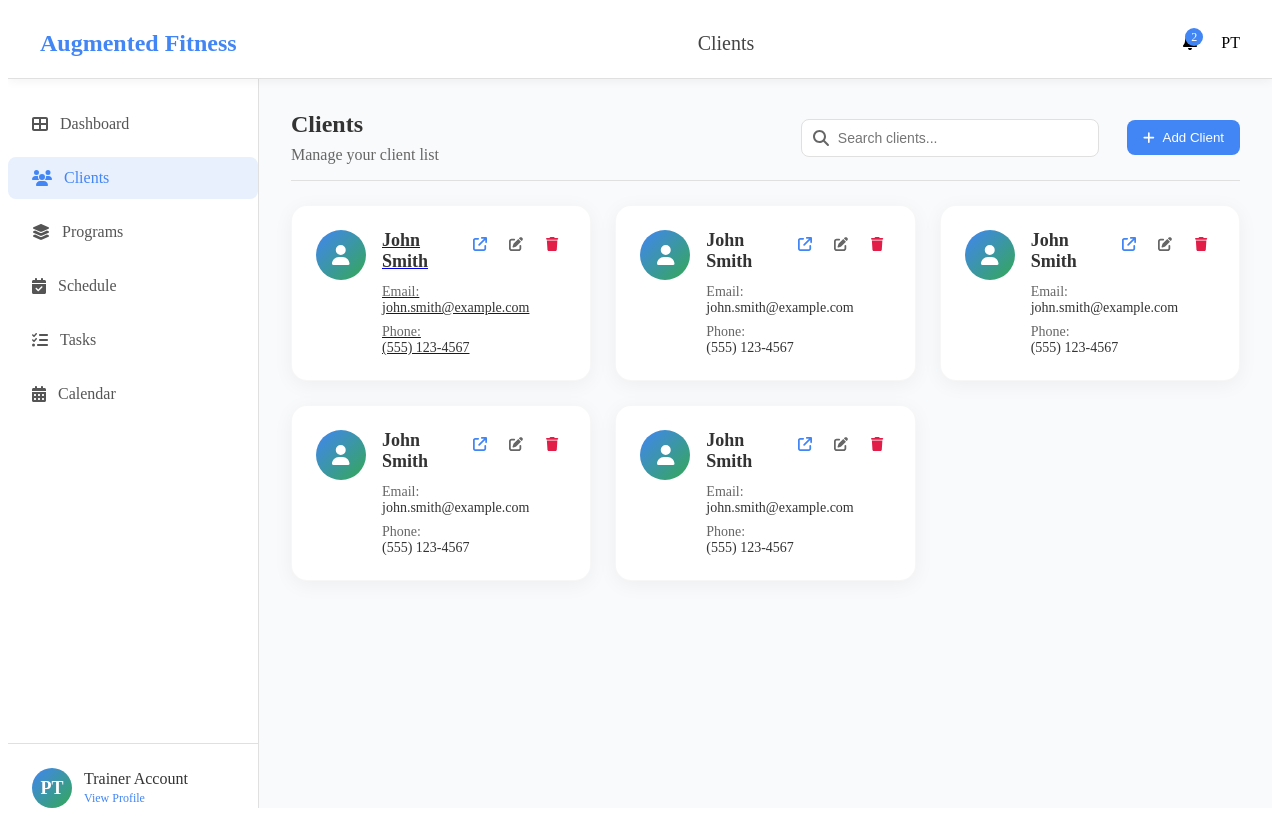
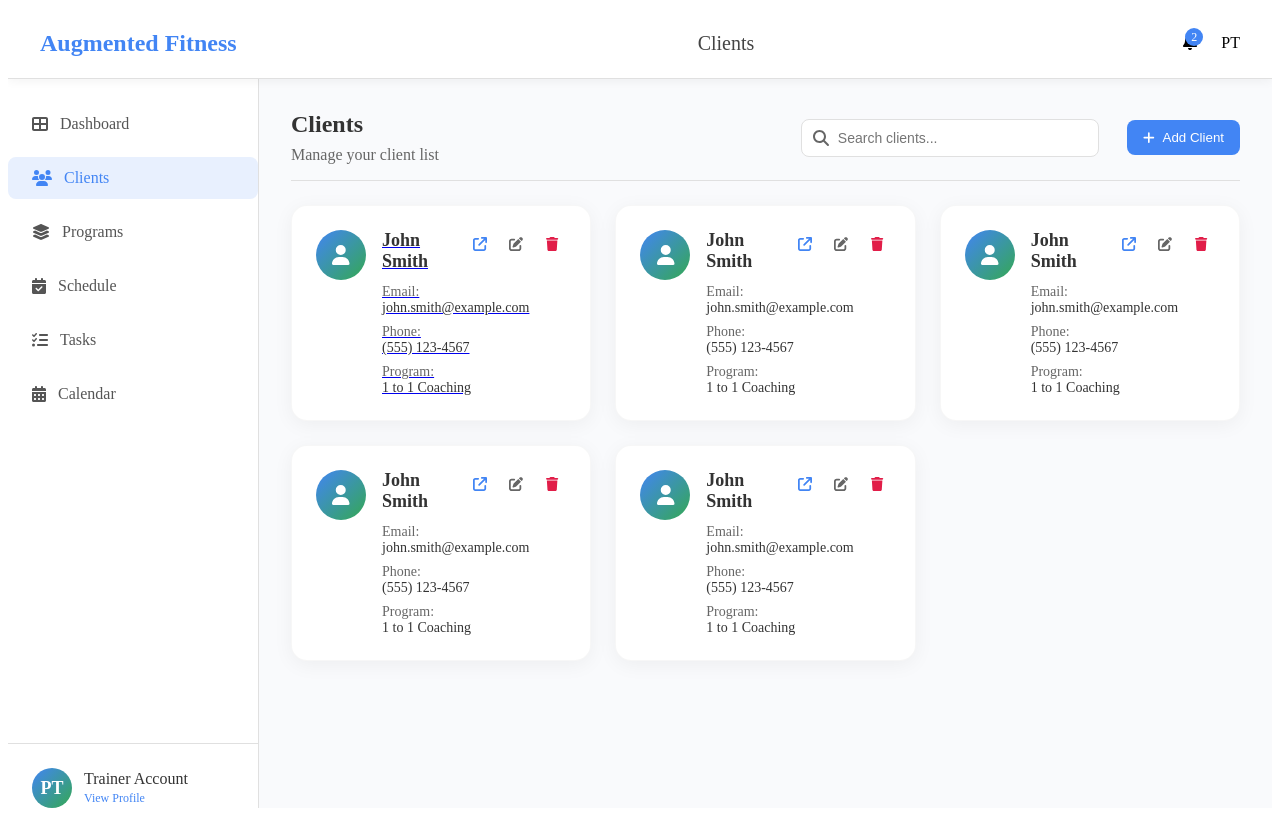
Before and after one commit to Matesor333/PT_CRM_Design_Preview, a React (Vite) app in the folder prototype/: page /clients in a window 1280 px wide. Built offline with nearby package versions, Linux system fonts and the light colour scheme.

Commit message:
Added bit mor info about clients on all client page.

```diff
--- a/prototype/src/App.tsx
+++ b/prototype/src/App.tsx
@@ -1,4 +1,4 @@
-import { useState } from "react";
+
 import { BrowserRouter as Router, Routes, Route, Navigate } from "react-router-dom";
 import DashBoard from "./assets/Pages/DashBoard/DashBoard.tsx";
 import Clients from "./assets/Pages/Clients/Clients.tsx";
--- a/prototype/src/assets/Pages/Clients/ClientCard.tsx
+++ b/prototype/src/assets/Pages/Clients/ClientCard.tsx
@@ -36,6 +36,10 @@ function ClientCard() {
                         <span className="detail-label">Phone:</span>
                         <span className="detail-value">(555) 123-4567</span>
                     </div>
+                    <div className="client-detail">
+                        <span className="detail-label">Program:</span>
+                        <span className="detail-value">1 to 1 Coaching</span>
+                    </div>
                 </div>
             </div>
         </div>
--- a/prototype/src/assets/Pages/Clients/Clients.tsx
+++ b/prototype/src/assets/Pages/Clients/Clients.tsx
@@ -3,7 +3,7 @@ import Header from "../../Header.tsx";
 import Navigation from "../../Navigation.tsx";
 import { FontAwesomeIcon } from '@fortawesome/react-fontawesome';
 import { faPlus, faSearch } from '@fortawesome/free-solid-svg-icons';
-import { Link, useLocation } from "react-router-dom";
+import { Link } from "react-router-dom";
 
 function Clients() {
     return (
```
